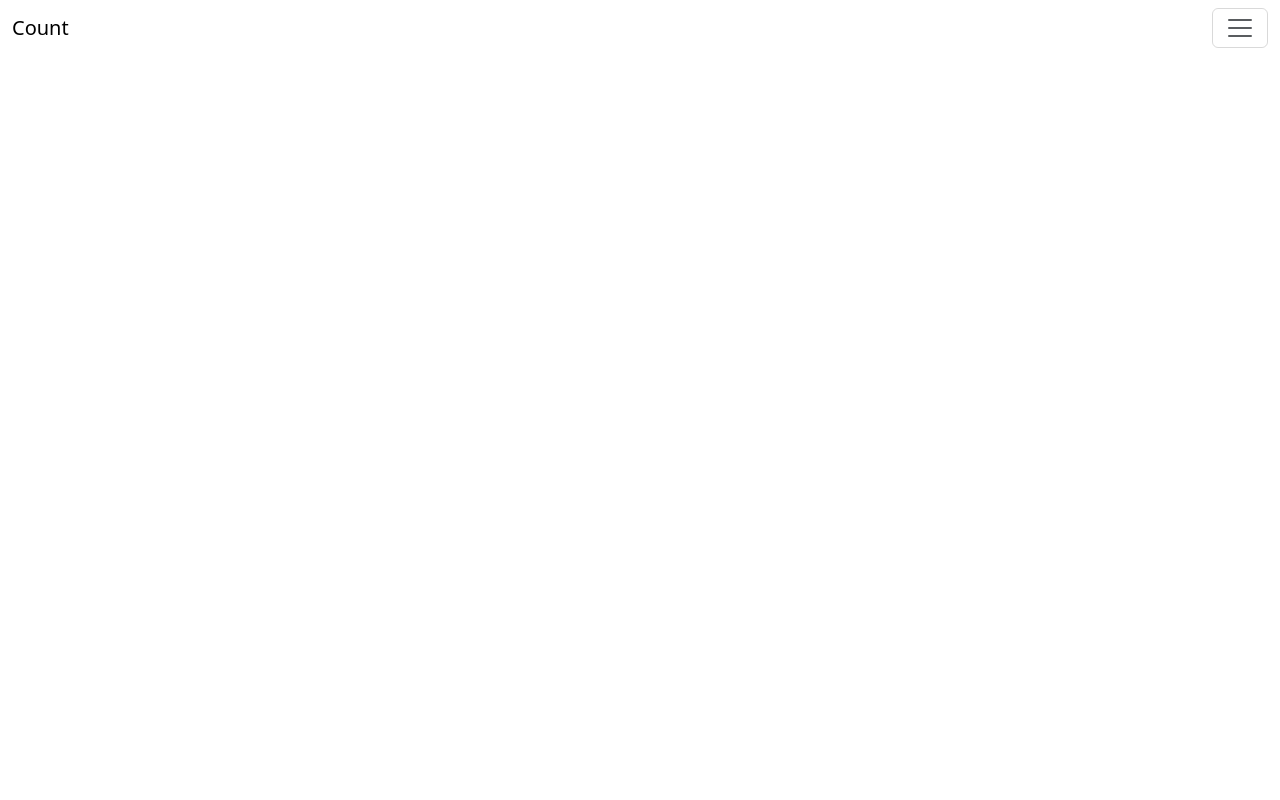
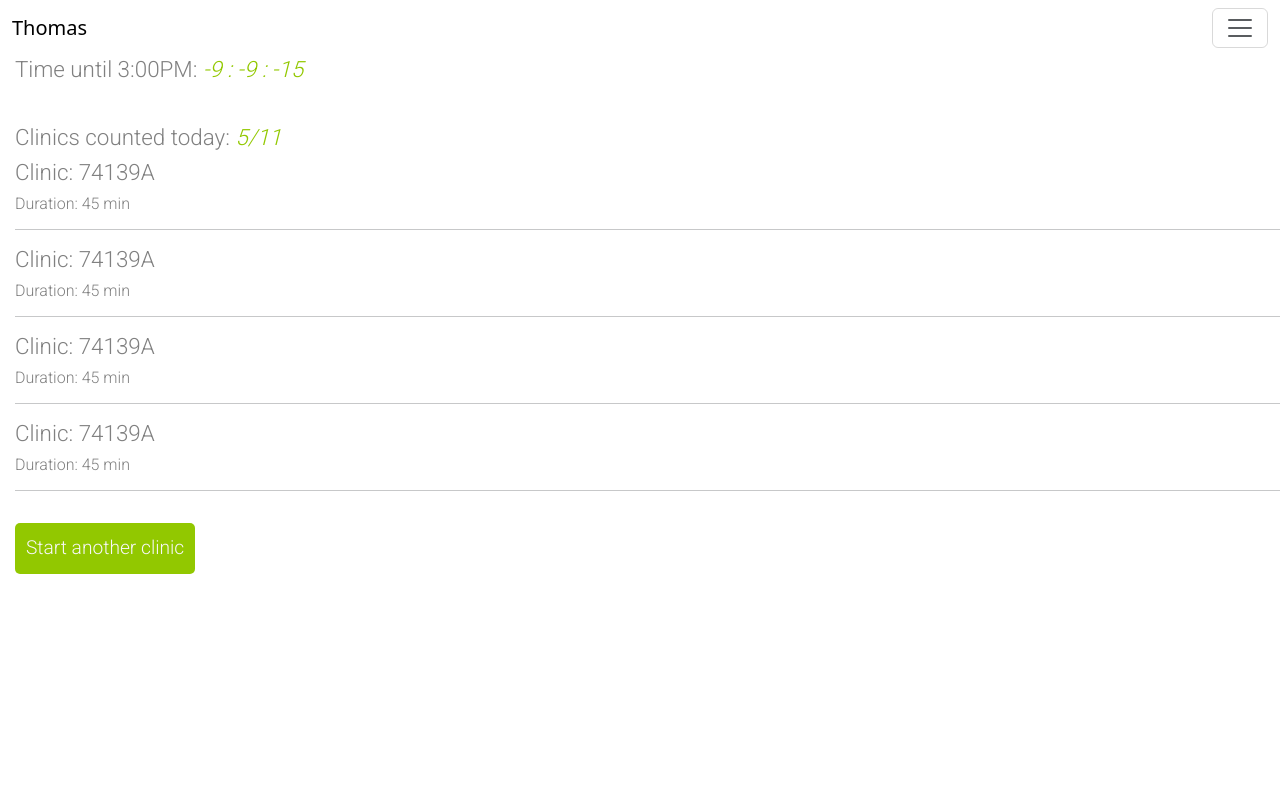
Before and after one commit to Thomas-Cottis-21/NationalDME_inventory_demo, a plain HTML site: page home.html in a window 1280 px wide. Drawn offline with nearby package versions, Linux system fonts and the light colour scheme.

Commit message:
home panel demo set (thinking of more design)

```diff
--- a/assets/css/mystyle.css
+++ b/assets/css/mystyle.css
@@ -7,6 +7,37 @@ body {
 }
 body::-webkit-scrollbar {
     display: none;
+}
+button.button {
+    color: #f7f7f7;
+    padding: 10px;
+    font-size: 1.2rem;
+    font-family: "Roboto", sans-serif;
+    background-color: #92C800;
+    border: 1px solid transparent;
+    border-radius: 5px;
+}
+button.button:hover {
+    cursor: pointer;
+}
+h1.general {
+    font-size: 1.4rem;
+    font-family: "Roboto", sans-serif;
+    color: #808080;
+}
+h2.general {
+    font-size: 1.2rem;
+    font-family: "Roboto", sans-serif;
+    color: #808080;
+}
+h3.general {
+    font-size: 1rem;
+    font-family: "Roboto", sans-serif;
+    color: #808080;
+}
+span.data {
+    font-style: italic;
+    color: #92C800;
 }
 
 /* Login form */
@@ -74,15 +105,42 @@ body::-webkit-scrollbar {
     border: 1px solid #92C800;
     border-radius: 5px;
 }
-#login .login-container form div.submit button {
-    color: #f7f7f7;
-    font-size: 1.2rem;
-    font-family: "Roboto", sans-serif;
-    background-color: #92C800;
-    border: 1px solid transparent;
-    border-radius: 5px;
+/* 92C800 login button accent color */
+
+#panel {
+    margin-left: 15px;
 }
-#login .login-container form div.submit button:hover {
-    cursor: pointer;
+#panel .data-container {
+    display: flex;
+    flex-direction: column;
+    align-items: start;
+    justify-content: center;
 }
-/* 92C800 login button accent color */
+#panel .data-container div.general-data div.data-list-item {
+    display: flex;
+    flex-direction: row;
+    align-items: center;
+    justify-content: start;
+}
+#panel .data-container div.general-data div.data-list-item button {
+    margin-left: 20px;
+}
+
+#panel .data-container div.count-data {
+    width: 100%;
+    height: 43vh;
+    overflow: scroll;
+    -ms-overflow-style: none;  /* IE and Edge */
+    scrollbar-width: none;  /* Firefox */
+}
+#panel .data-container div.count-data::-webkit-scrollbar {
+    display: none;
+}
+
+#panel .data-container div.count-controls {
+    display: flex;
+    flex-direction: row;
+    justify-content: space-evenly;
+    align-items: center;
+    margin-top: 20px;
+}
--- a/assets/js/classes/General.class.js
+++ b/assets/js/classes/General.class.js
@@ -3,11 +3,20 @@ class General {
 
 pageRedirect = (element, url) => {
 
-    element.addEventListener("click", () => {
+    if (element) {
 
-        window.location.href = url;
+        element.addEventListener("click", () => {
 
-    })
+            window.location.href = url;
+
+        })
+
+    } else {
+
+        return;
+
+    }
+
 
 }
 
--- /dev/null
+++ b/assets/js/classes/Time.class.js
@@ -0,0 +1,36 @@
+class Time {
+
+    countdown = (setTime, container) => {
+
+        setInterval(() => {
+
+            let currentTime = new Date();
+
+            let targetTime = new Date();
+            targetTime.setHours(setTime);
+            targetTime.setMinutes(0);
+            targetTime.setSeconds(0);
+
+            let difference = targetTime - currentTime;
+            let hoursDifference = Math.floor(difference / 3600000);
+            let minutesDifference = Math.floor((difference % 3600000) / 60000);
+            let secondsDifference = Math.floor(((difference % 3600000) % 60000) / 1000);
+
+            container.innerText = "";
+
+            container.innerText = `${hoursDifference} : ${minutesDifference} : ${secondsDifference}`;
+
+        })
+
+
+    }
+
+    runCountDown = (setTime, container) => {
+
+        this.countdown(setTime, container);
+
+    }
+
+}
+
+export default Time;
--- /dev/null
+++ b/assets/js/home.js
@@ -0,0 +1,5 @@
+import Time from "./classes/Time.class.js";
+
+let TimeObject = new Time();
+
+TimeObject.runCountDown("15", document.getElementById("panel-countdown"));
--- a/home.html
+++ b/home.html
@@ -5,13 +5,23 @@
     <meta name="viewport" content="width=device-width, initial-scale=1.0">
     <title>Document</title>
 
+    <link rel="stylesheet" href="/assets/css/mystyle.css">
+
+     <!-- Google Fonts -->
+     <link rel="preconnect" href="https://fonts.googleapis.com">
+     <link rel="preconnect" href="https://fonts.gstatic.com" crossorigin>
+     <link href="https://fonts.googleapis.com/css2?family=Roboto:wght@300&display=swap" rel="stylesheet">
+
      <!-- Bootstrap css -->
      <link href="https://cdn.jsdelivr.net/npm/bootstrap@5.3.0/dist/css/bootstrap.min.css" rel="stylesheet" integrity="sha384-9ndCyUaIbzAi2FUVXJi0CjmCapSmO7SnpJef0486qhLnuZ2cdeRhO02iuK6FUUVM" crossorigin="anonymous">
+
 </head>
 <body>
+  <section id="navbar">
+
     <nav class="navbar navbar-light">
         <div class="container-fluid">
-          <a class="navbar-brand" href="#">Count</a>
+          <a class="navbar-brand" href="#">Thomas</a>
           <button class="navbar-toggler" type="button" data-bs-toggle="collapse" data-bs-target="#navbarSupportedContent" aria-controls="navbarSupportedContent" aria-expanded="false" aria-label="Toggle navigation">
             <span class="navbar-toggler-icon"></span>
           </button>
@@ -39,10 +49,124 @@
         </div>
       </nav>
 
+  </section>
+
+  <section id="panel">
+
+    <div class="data-container">
+
+      <div class="general-data">
+
+        <div class="data-list-item">
+          <h1 class="general">Time until 3:00PM: <span class="data" id="panel-countdown"></span></h1>
+        </div>
+
+      </div>
+
+      <hr>
+
+      <div class="data-list-item">
+        <h1 class="general">Clinics counted today: <span class="data">5/11</span></h1>
+      </div>
+
+      <div class="count-data">
+
+        <div class="data-list-item">
+          <div class="clinic-data">
+            <h1 class="general">Clinic: <span>74139A</span></h1>
+            <h3 class="general">Duration: <span>45 min</span></h3>
+          </div>
+          <hr>
+        </div>
+
+        <div class="data-list-item">
+          <div class="clinic-data">
+            <h1 class="general">Clinic: <span>74139A</span></h1>
+            <h3 class="general">Duration: <span>45 min</span></h3>
+          </div>
+          <hr>
+        </div>
+
+        <div class="data-list-item">
+          <div class="clinic-data">
+            <h1 class="general">Clinic: <span>74139A</span></h1>
+            <h3 class="general">Duration: <span>45 min</span></h3>
+          </div>
+          <hr>
+        </div>
+
+        <div class="data-list-item">
+          <div class="clinic-data">
+            <h1 class="general">Clinic: <span>74139A</span></h1>
+            <h3 class="general">Duration: <span>45 min</span></h3>
+          </div>
+          <hr>
+        </div>
+
+        <div class="data-list-item">
+          <div class="clinic-data">
+            <h1 class="general">Clinic: <span>74139A</span></h1>
+            <h3 class="general">Duration: <span>45 min</span></h3>
+          </div>
+          <hr>
+        </div>
+
+        <div class="data-list-item">
+          <div class="clinic-data">
+            <h1 class="general">Clinic: <span>74139A</span></h1>
+            <h3 class="general">Duration: <span>45 min</span></h3>
+          </div>
+          <hr>
+        </div>
+
+        <div class="data-list-item">
+          <div class="clinic-data">
+            <h1 class="general">Clinic: <span>74139A</span></h1>
+            <h3 class="general">Duration: <span>45 min</span></h3>
+          </div>
+          <hr>
+        </div>
+
+        <div class="data-list-item">
+          <div class="clinic-data">
+            <h1 class="general">Clinic: <span>74139A</span></h1>
+            <h3 class="general">Duration: <span>45 min</span></h3>
+          </div>
+          <hr>
+        </div>
+
+        <div class="data-list-item">
+          <div class="clinic-data">
+            <h1 class="general">Clinic: <span>74139A</span></h1>
+            <h3 class="general">Duration: <span>45 min</span></h3>
+          </div>
+          <hr>
+        </div>
+
+      </div>
+
+      <div class="count-controls">
+
+        <div class="data-list-item">
+          <button class="button" id="start-clinic">Start another clinic</button>
+        </div>
+
+      </div>
+
+    </div>
+
+
+  </section>
+
+
     <!-- jQuery -->
     <script src="https://code.jquery.com/jquery-3.7.0.min.js" integrity="sha256-2Pmvv0kuTBOenSvLm6bvfBSSHrUJ+3A7x6P5Ebd07/g=" crossorigin="anonymous"></script>
 
     <!-- bootstrap -->
     <script src="https://cdn.jsdelivr.net/npm/bootstrap@5.3.0/dist/js/bootstrap.bundle.min.js" integrity="sha384-geWF76RCwLtnZ8qwWowPQNguL3RmwHVBC9FhGdlKrxdiJJigb/j/68SIy3Te4Bkz" crossorigin="anonymous"></script>
+
+    <script type="module" src="/assets/js/home.js"></script>
+    <script type="module" src="/assets/js/classes/General.class.js"></script>
+    <script type="module" src="/assets/js/classes/Login.class.js"></script>
 </body>
 </html>
```
Also changed, not shown: index.html (+2 -6 lines), assets/js/login.js (renamed from assets/js/main.js).
